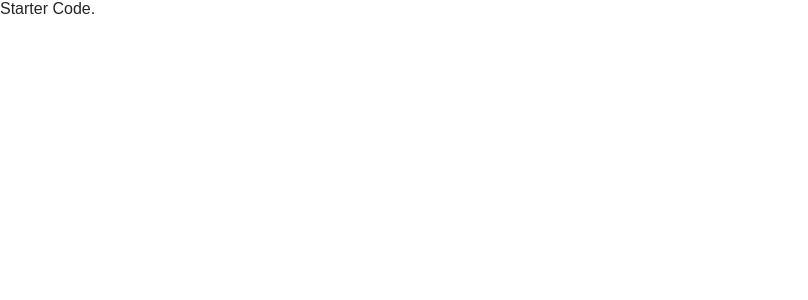
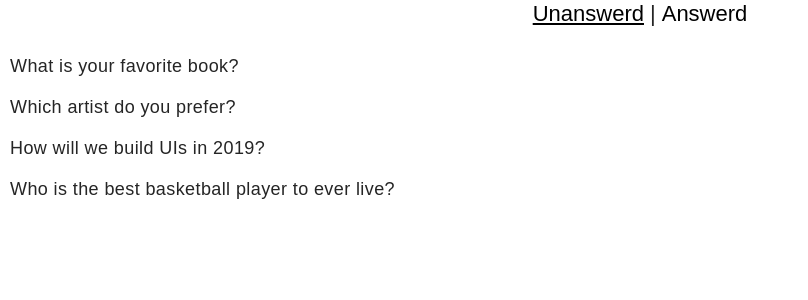
Before and after one commit to FrankRuiiz/redux-polls, a React (Create React App) app: page / in a window 1280 px wide. Shown: the top 300 px of the page, without its empty margins (0-808 px from the left). Built offline with nearby package versions, Linux system fonts and the light colour scheme.

Commit message:
build out Dashboard component

```diff
--- a/src/components/App.js
+++ b/src/components/App.js
@@ -1,14 +1,21 @@
 import React, { Component } from 'react';
 import { connect } from 'react-redux';
 import { handleInitialData } from '../actions/shared';
+import Dashboard from './Dashboard';
 
 class App extends Component {
   componentDidMount() {
     this.props.dispatch(handleInitialData());
   }
   render() {
-    return <div>Starter Code.</div>;
+    return <div>{this.props.loading === true ? null : <Dashboard />}</div>;
   }
 }
 
-export default connect()(App);
+function mapStateToProps({ authedUser }) {
+  return {
+    loading: authedUser === null
+  };
+}
+
+export default connect(mapStateToProps)(App);
--- /dev/null
+++ b/src/components/Dashboard.js
@@ -0,0 +1,73 @@
+import React, { Component } from 'react';
+import { connect } from 'react-redux';
+
+class Dashboard extends Component {
+  state = {
+    showAnswered: false
+  };
+  showUnanswered = () => {
+    this.setState(() => ({
+      showAnswered: false
+    }));
+  };
+  showAnswered = () => {
+    this.setState(() => ({
+      showAnswered: true
+    }));
+  };
+  render() {
+    const { showAnswered } = this.state;
+    const { answered, unanswered } = this.props;
+
+    const list = showAnswered === true ? answered : unanswered;
+    console.log('list', list);
+    return (
+      <div>
+        <div className="dashboard-toggle">
+          <button
+            style={{
+              textDecoration: showAnswered === false ? 'underline' : null
+            }}
+            onClick={this.showUnanswered}
+          >
+            Unanswerd
+          </button>
+          <span> | </span>
+          <button
+            style={{
+              textDecoration: showAnswered === true ? 'underline' : null
+            }}
+            onClick={this.showAnswered}
+          >
+            Answerd
+          </button>
+        </div>
+        <ul className="dashboard-list">
+          {list.map(poll => <li key={poll.id}>{poll.question}</li>)}
+        </ul>
+      </div>
+    );
+  }
+}
+
+function mapStateToProps({ authedUser, polls, users }) {
+  // gets answer id's from the authed user
+  const answers = users[authedUser].answers;
+
+  const answered = answers
+    .map(id => polls[id]) // maps over ansered and references polls
+    .sort((a, b) => b.timestamp - a.timestamp); // sorts by timestamp
+
+  const unanswered = Object.keys(polls) // returns an array of polls
+    .filter(id => !answers.includes(id)) // if specific id of poll is not included in answers array
+    .map(id => polls[id]) // maps over ansered and references polls
+    .sort((a, b) => b.timestamp - a.timestamp); // sorts by timestamp
+
+  // return answered and unanswerd polls
+  return {
+    answered,
+    unanswered
+  };
+}
+
+export default connect(mapStateToProps)(Dashboard);
```
